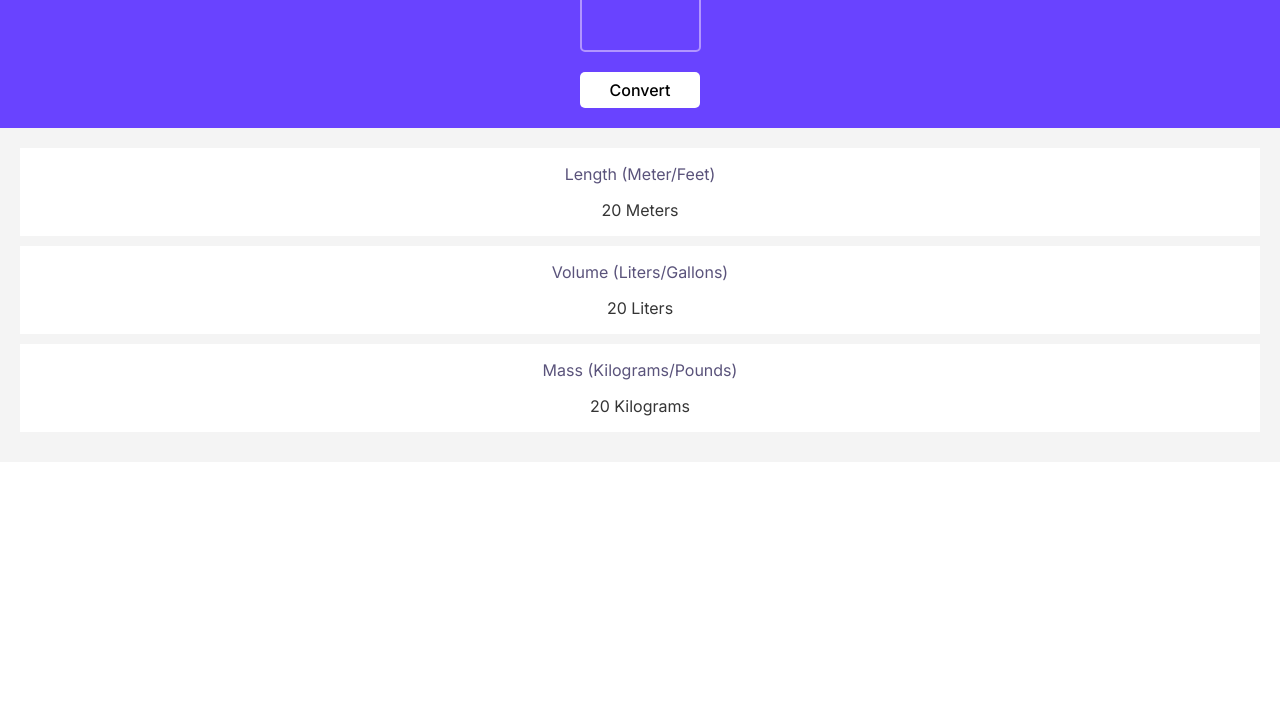
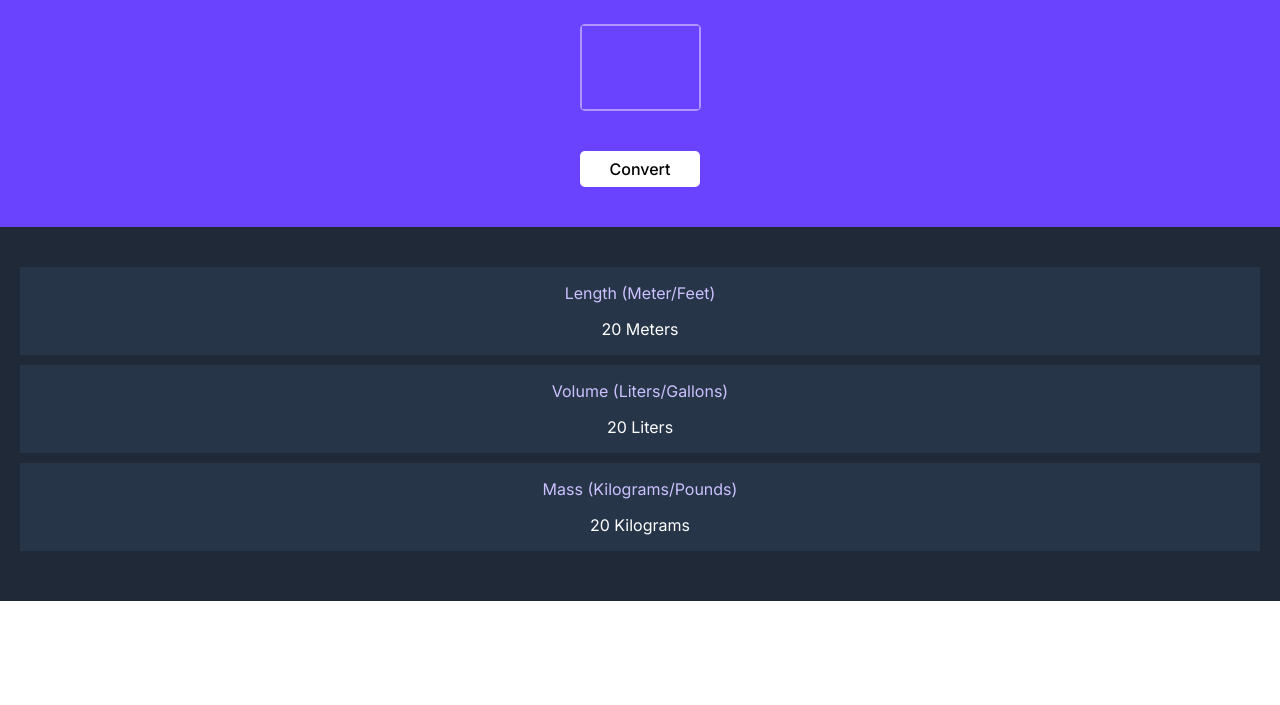
Before and after one commit to amirul1709/unit-converter, a website built with Vite: page index.html in a window 1280 px wide. Shown: the part 95-800 px from the top of the page. Built offline with nearby package versions, Linux system fonts and the light colour scheme.

Commit message:
Update index.css

```diff
--- a/index.css
+++ b/index.css
@@ -2,6 +2,10 @@ body {
     margin: 0;
     font-family: "Inter", sans-serif;
     text-align: center;
+}
+
+h1 {
+    margin-top: 0;
 }
 
 button {
@@ -12,13 +16,13 @@ button {
     border: none;
     border-radius: 5px;
     padding: 8px 30px;
-    margin: 20px 0;
+    margin: 0;
 }
 
 #header-div {
     background-color: #6943FF;
     color: #FFFFFF;
-
+    padding: 40px 20px;
 }
 
 #user-input {
@@ -29,8 +33,10 @@ button {
     font-weight: 800;
     font-style: bold;
     background-color: #6943FF;
-    width: 100px;
+    width: 100%;
+    height: 100%;
     border: none;
+
 }
 
 #input-div {
@@ -38,7 +44,7 @@ button {
     border-radius: 5px;
     width: 117px;
     height: 83px;
-    margin: 0 auto;
+    margin: 40px auto;
     display: flex;
     justify-content: center;
 }
@@ -47,17 +53,17 @@ button {
     display: flex;
     flex-direction: column;
     justify-content: center;
-    background-color: #F4F4F4;
-    padding: 20px 20px;
+    background-color: #1F2937;
+    padding: 40px 20px;
     margin: 0;
 }
 
 .conversion {
-    background-color: #FFFFFF;
-    color: #353535;
+    background-color: #273549;
+    color: #FFFFFF;
     margin-bottom: 10px;
 }
 
 .unit-name {
-    color: #5A537B;
+    color: #CCC1FF;
 }
```
